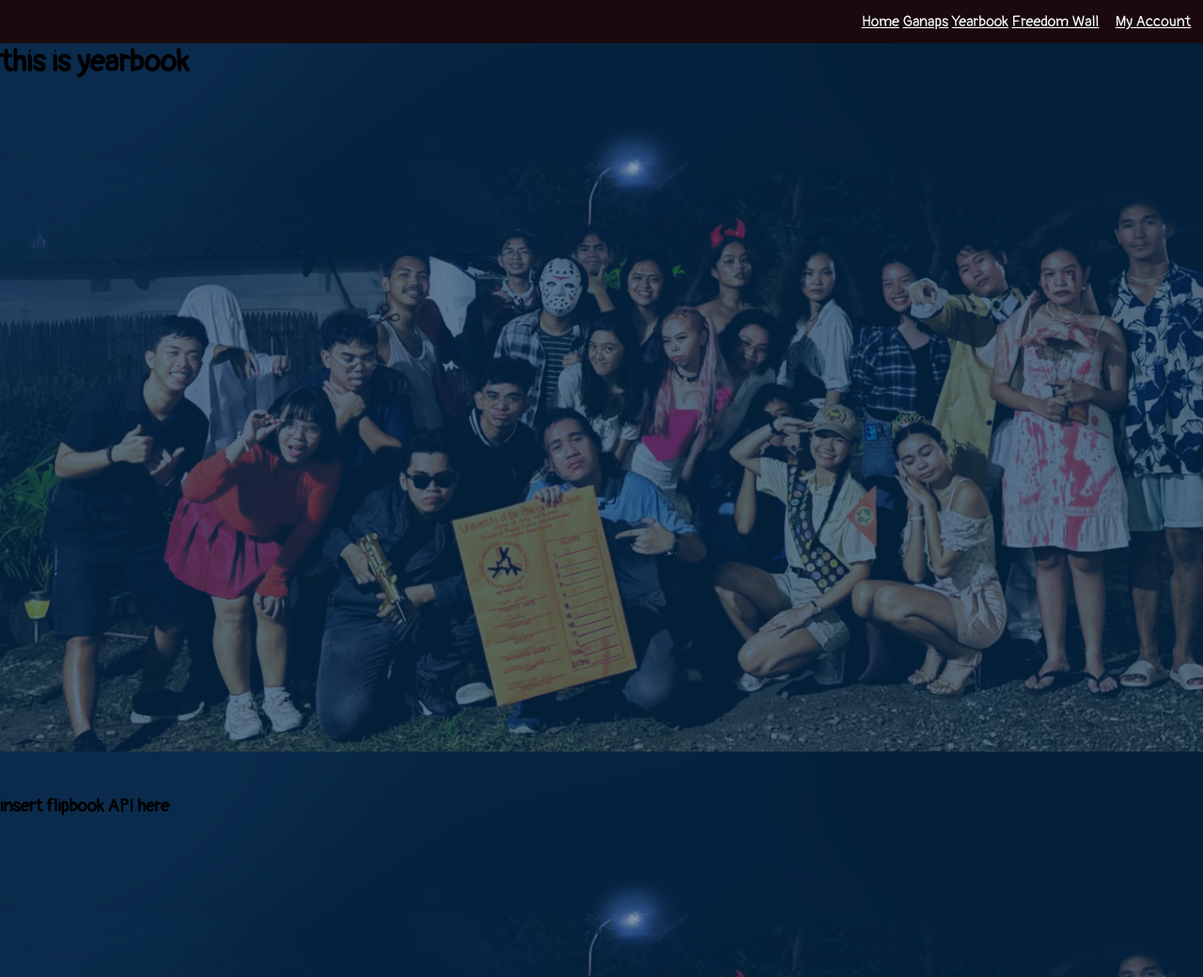
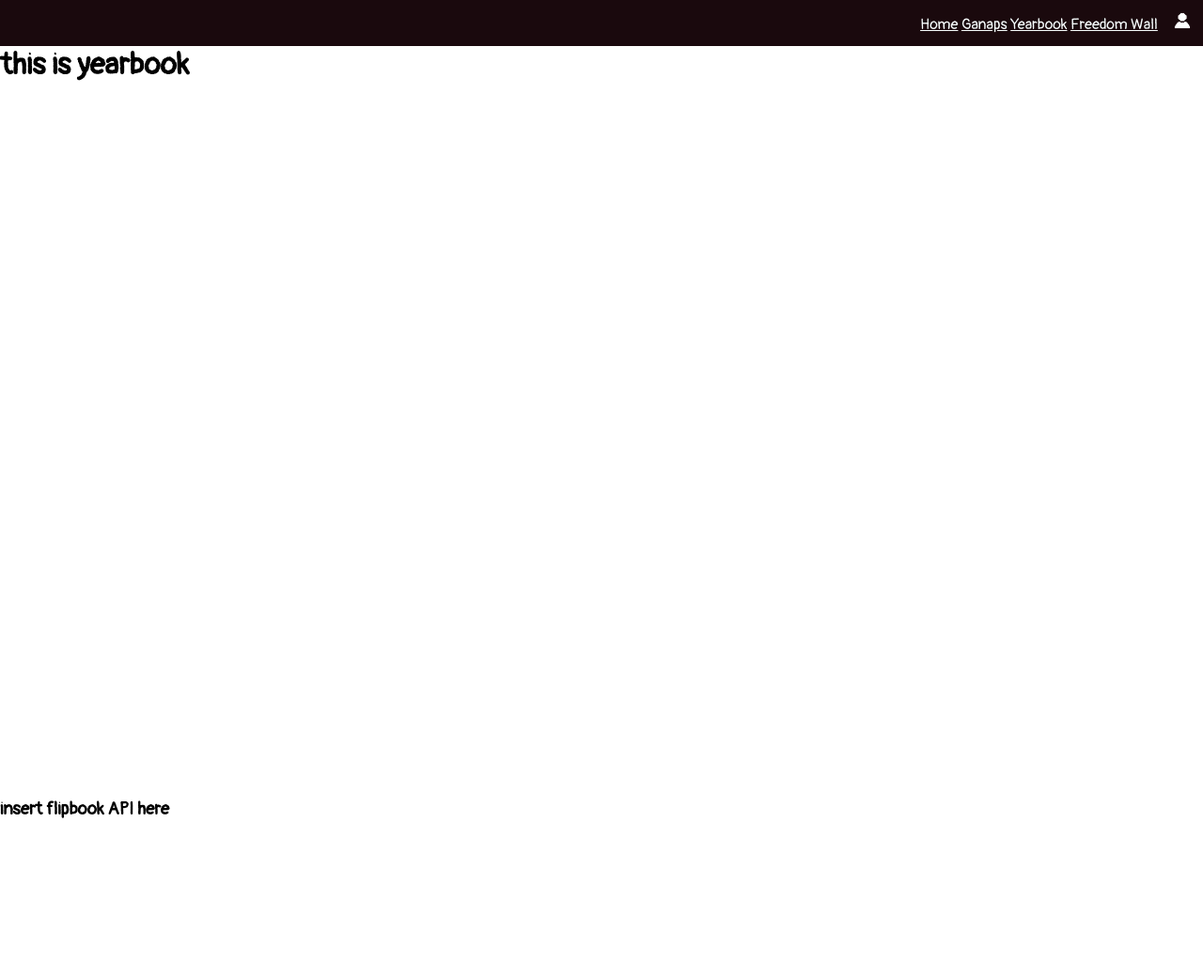
Before and after one commit to senqui-UP/126-final-project, a PHP site: page /yearbook.html in a window 1280 px wide. Shown: the top 1040 px of the page at 94% size. Run offline with PHP 8.4, Linux system fonts and the light colour scheme.

Commit message:
account pic in nav

```diff
--- a/freedomwall.html
+++ b/freedomwall.html
@@ -23,7 +23,9 @@
             <a href="yearbook.html">Yearbook</a>
             <a href="freedomwall.html">Freedom Wall</a>
             &nbsp; &nbsp;
-            <a href="about.html">My Account</a>
+            <a href="about.html">
+                <img class="acc-icon" src="./Images/Icons/Account.png">
+            </a>
         </nav>
 
         <div class="freedomWall">
--- a/ganaps.html
+++ b/ganaps.html
@@ -25,7 +25,9 @@
             <a href="yearbook.html">Yearbook</a>
             <a href="freedomwall.html">Freedom Wall</a>
             &nbsp; &nbsp;
-            <a href="about.html">My Account</a>
+            <a href="about.html">
+                <img class="acc-icon" src="./Images/Icons/Account.png">
+            </a>
         </nav>
         </header>
 
--- a/homepage.html
+++ b/homepage.html
@@ -22,7 +22,9 @@
             <a href="yearbook.html">Yearbook</a>
             <a href="freedomwall.html">Freedom Wall</a>
             &nbsp; &nbsp;
-            <a href="about.html">My Account</a>
+            <a href="about.html">
+                <img class="acc-icon" src="./Images/Icons/Account.png">
+            </a>
             </nav>
         </header>
 
--- a/styling-yearbook.css
+++ b/styling-yearbook.css
@@ -7,7 +7,7 @@
 }
 
 body {
-    background-image: url(./Images/homepage/Homescreen.png);
+    /* background-image: url(./Images/homepage/); */
     background-position: bottom left;
     background-size: cover;
 
--- a/styling.css
+++ b/styling.css
@@ -11,12 +11,15 @@
 }
 
 header {
-    flex-shrink: 0;
+    position: fixed;
+    top: 0;
+    z-index: 10000;
+    width: 100%;
     height: fit-content;
 }
 
 nav {
-    background-color: #1A090D;    /* url('Images/CoffeeBanner.jpg'); */
+    background-color: #1A090D;
     background-size: cover;
     background-position: top;
     background-attachment: fixed;
@@ -28,3 +31,9 @@ nav {
     a       { color: #F8FFFF; }
     a:hover { color: #004AAD}
 }
+
+.acc-icon {
+    width: 18px;
+    height: 18px;
+    object-fit: contain;
+}
--- a/yearbook.html
+++ b/yearbook.html
@@ -21,7 +21,9 @@
             <a href="yearbook.html">Yearbook</a>
             <a href="freedomwall.html">Freedom Wall</a>
             &nbsp; &nbsp;
-            <a href="about.html">My Account</a>
+            <a href="about.html">
+                <img class="acc-icon" src="./Images/Icons/Account.png">
+            </a>
         </nav>
 
         <main id = "yearbook">
```
Also changed, not shown: Images/Icons/Account.png (added).
